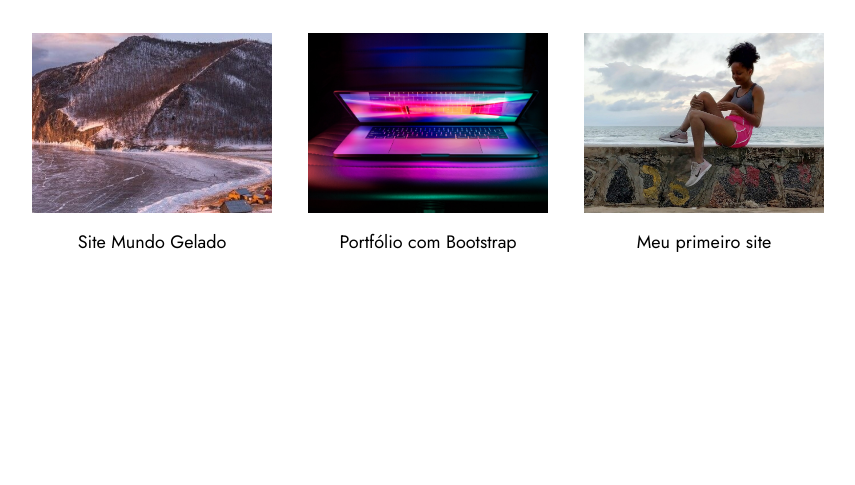
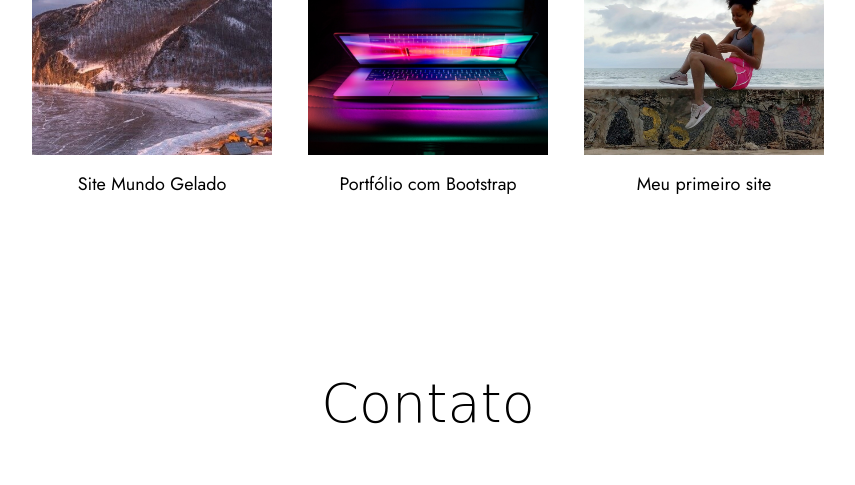
Before and after one commit to jennyffermorais/ImersaoCSSAlura, a plain HTML site: page index.html in a window 1280 px wide. Shown: the part 2118-2603 px from the top of the page, without its empty margins (212-1067 px from the left). Drawn offline with Linux system fonts and the light colour scheme; a web font is replaced by a local one.

Commit message:
ajustar o portfolio

```diff
--- a/css/estilos.css
+++ b/css/estilos.css
@@ -134,7 +134,7 @@ a {
 .sobre,
 .contato,
 .portfolio {
-  padding: 4em 2em;
+  padding: 2em ;
   min-height: 100vh;
 }
 
@@ -150,13 +150,14 @@ a {
 .contato h2,
 .portfolio h2 {
   color: black;
-  margin-bottom: 1em;
-  margin-top: 0.3em;
+  /* margin-bottom: 1em;
+  margin-top: 0.3em; */
   font-size: 3em;
   font-family: "Shadows Into Light Two", cursive;
   font-weight: 300;
   line-height: 1.2;
   text-align: center;
+  padding: 1em;
 }
 
 .sobre p {
@@ -196,7 +197,7 @@ a {
     grid-template-columns: repeat(3, 240px);
     align-content: center;
     justify-content: center;
-    height: calc(100vh - 4em - 48px - 1.5em);
+    height: calc(85vh - 4em - 48px - 1.5em);
   }
 }
 
```
Also changed, not shown: index.html (+2 -0 lines).
